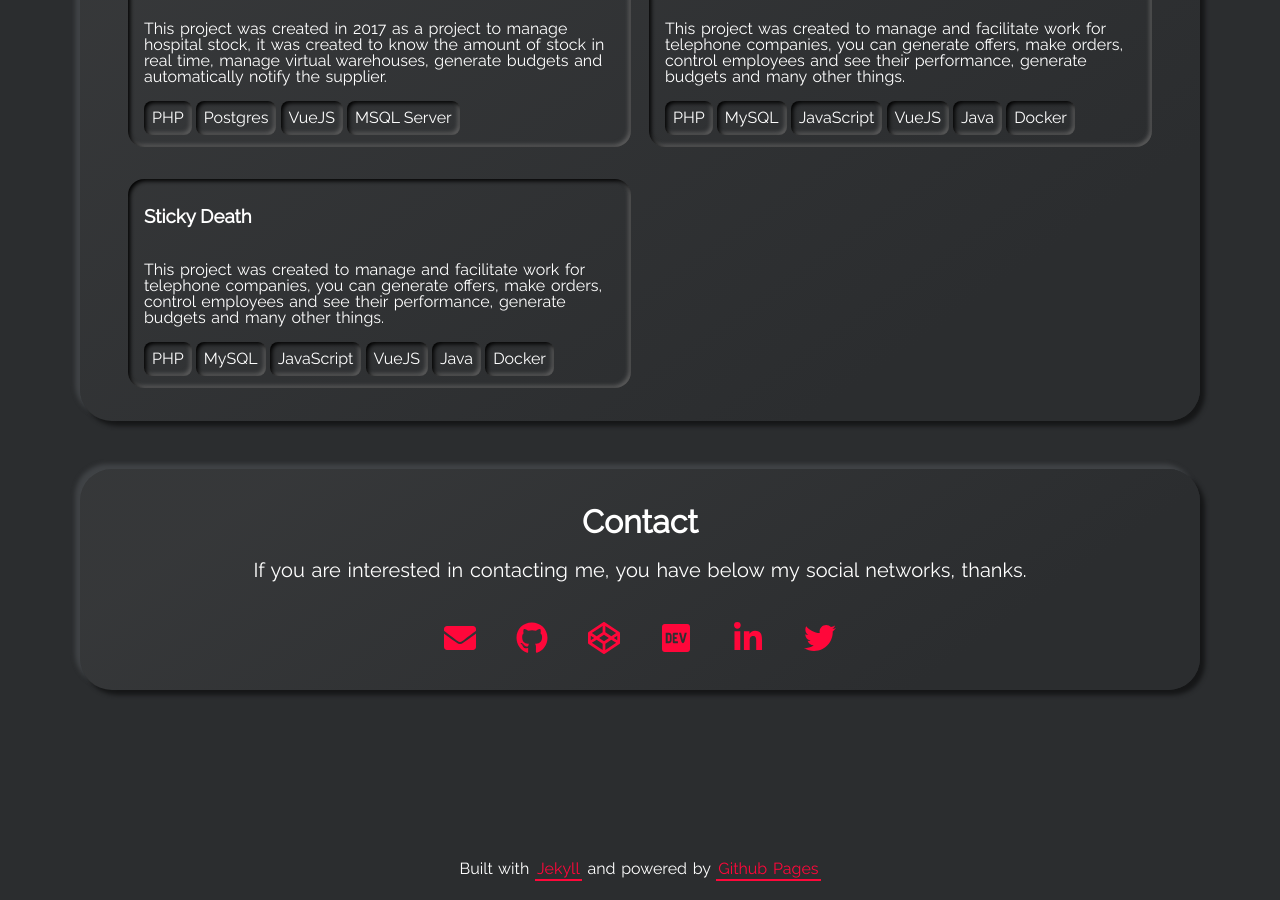
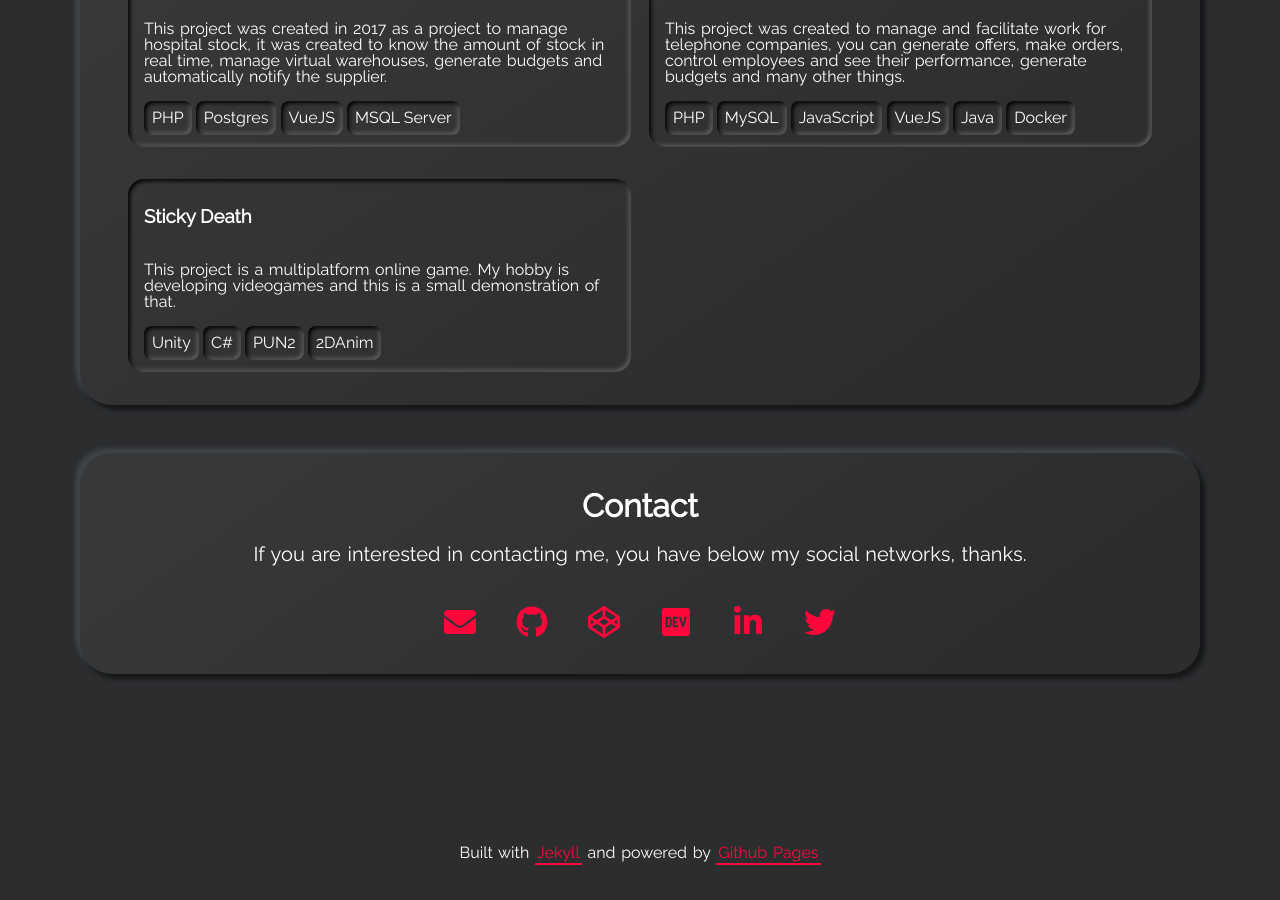
Before and after one commit to ericrodri/personal, a Jekyll site: the page built from index.html, in a window 1280 px wide and 900 px high, scrolled down 2904 px. Built offline with Jekyll 4.4.1, drawn with Linux system fonts in a browser that asks for light colours.

Commit message:
Update projects.yml

```diff
--- a/_data/projects.yml
+++ b/_data/projects.yml
@@ -31,11 +31,9 @@
     - tag: Java
     - tag: Docker
 - name: Sticky Death
-  descr: "This project was created to manage and facilitate work for telephone companies, you can generate offers, make orders, control employees and see their performance, generate budgets and many other things."
+  descr: "This project is a multiplatform online game. My hobby is developing videogames and this is a small demonstration of that."
   tags:
-    - tag: PHP
-    - tag: MySQL
-    - tag: JavaScript
-    - tag: VueJS
-    - tag: Java
-    - tag: Docker
+    - tag: Unity
+    - tag: C#
+    - tag: PUN2
+    - tag: 2DAnim
```
